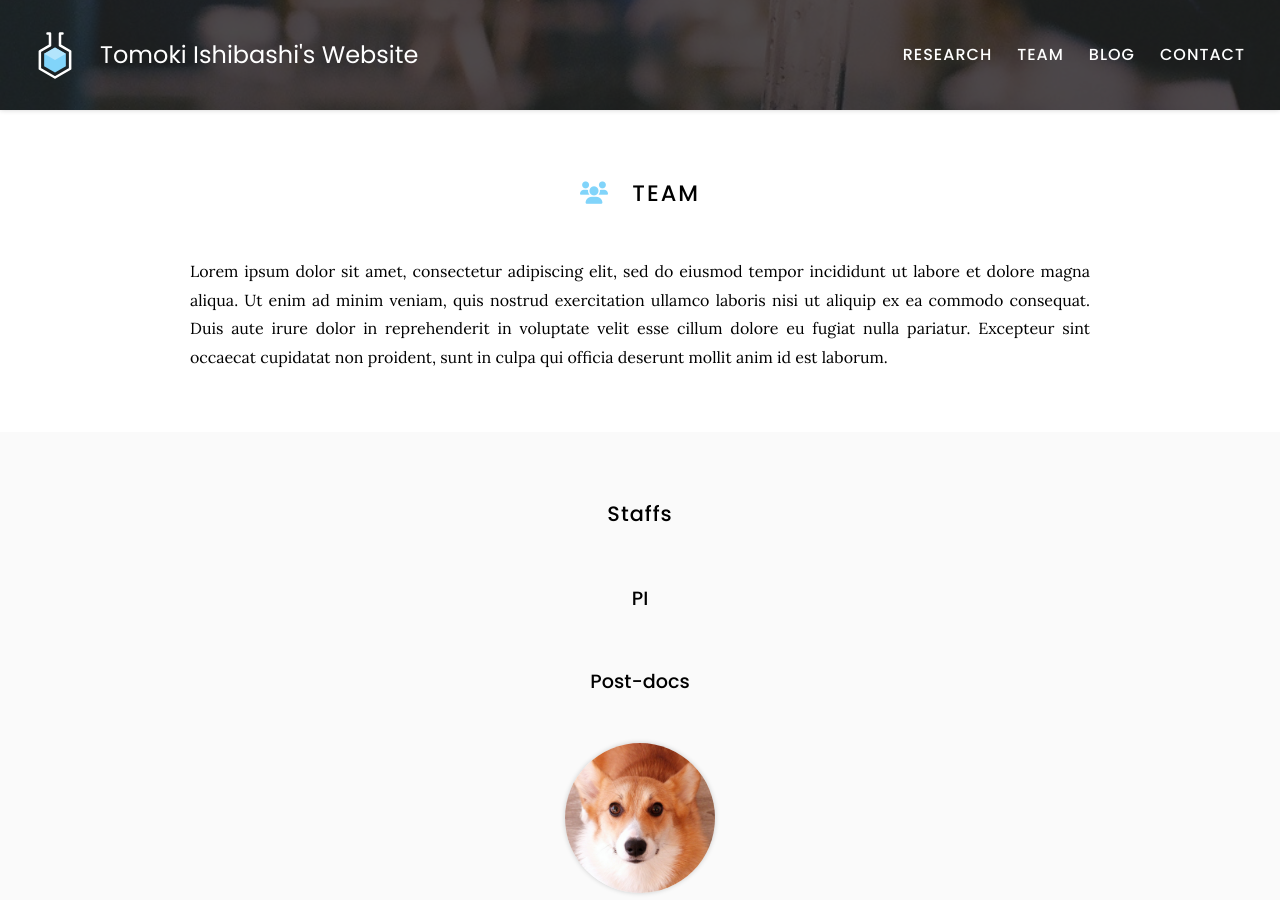
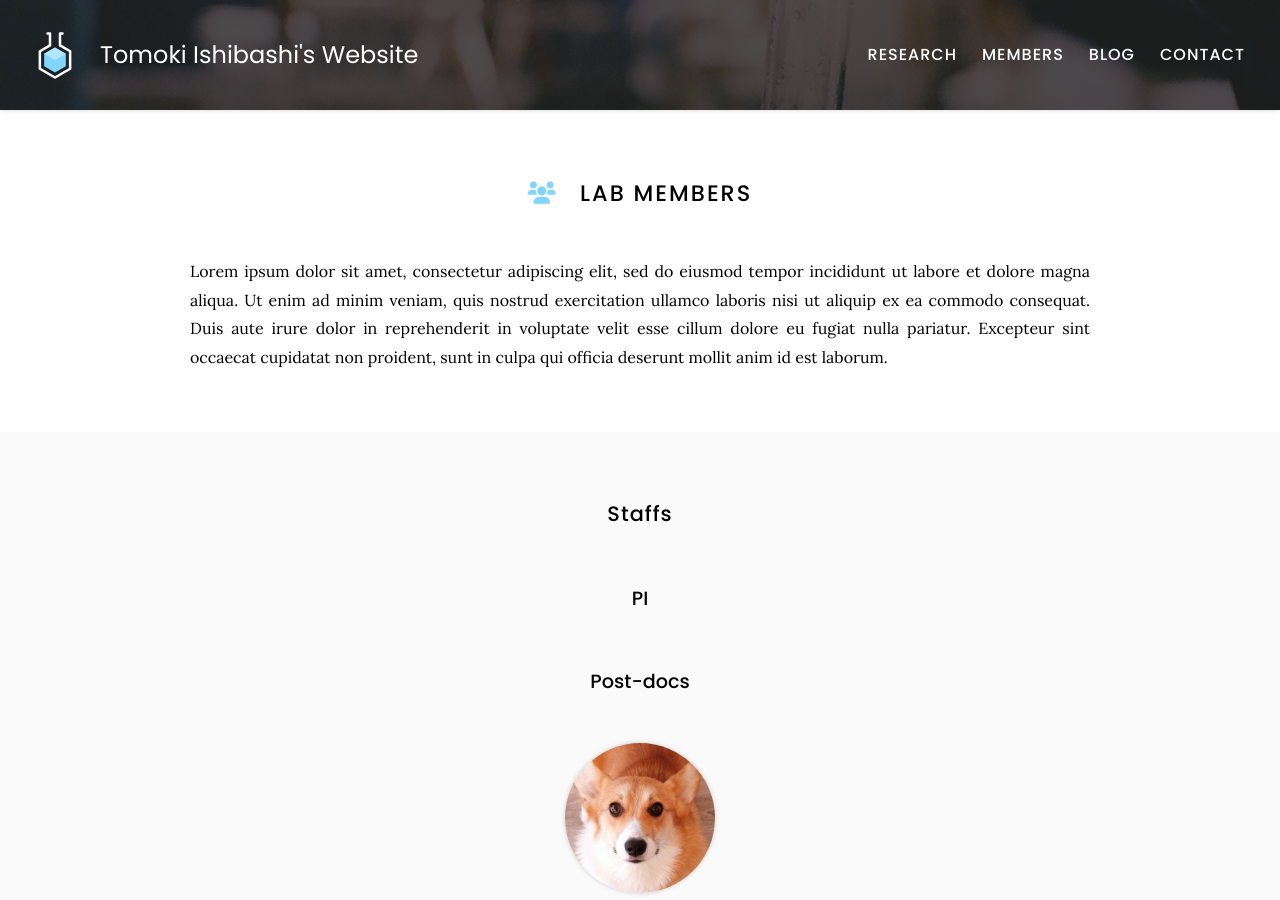
Before and after one commit to ishibaki/ishibashi-lab.github.io, a Jekyll site: the page built from team/index.md, in a window 1280 px wide and 900 px high. Built offline with Jekyll 4.4.1, drawn with Linux system fonts in a browser that asks for light colours.

Commit message:
Update index.md

```diff
--- a/team/index.md
+++ b/team/index.md
@@ -1,11 +1,11 @@
 ---
-title: Team
+title: Members
 nav:
   order: 3
-  tooltip: About our team
+  tooltip: About our lab members
 ---
 
-# <i class="fas fa-users"></i>Team
+# <i class="fas fa-users"></i>Lab Members
 
 Lorem ipsum dolor sit amet, consectetur adipiscing elit, sed do eiusmod tempor incididunt ut labore et dolore magna aliqua.
 Ut enim ad minim veniam, quis nostrud exercitation ullamco laboris nisi ut aliquip ex ea commodo consequat.
```
